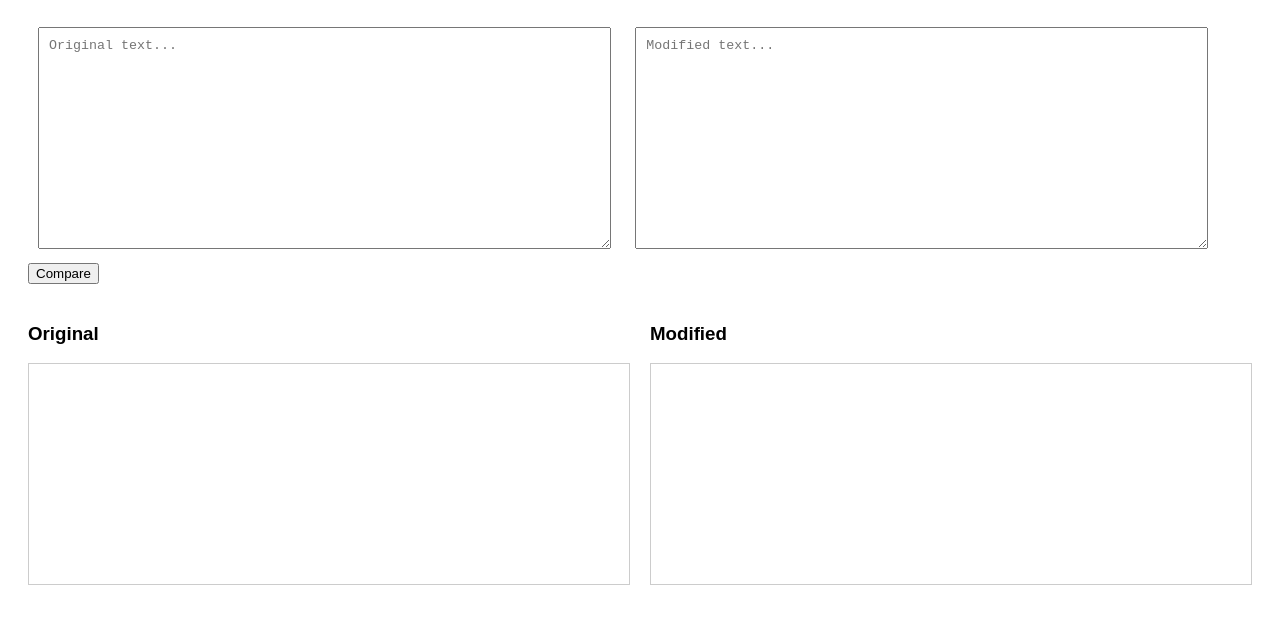
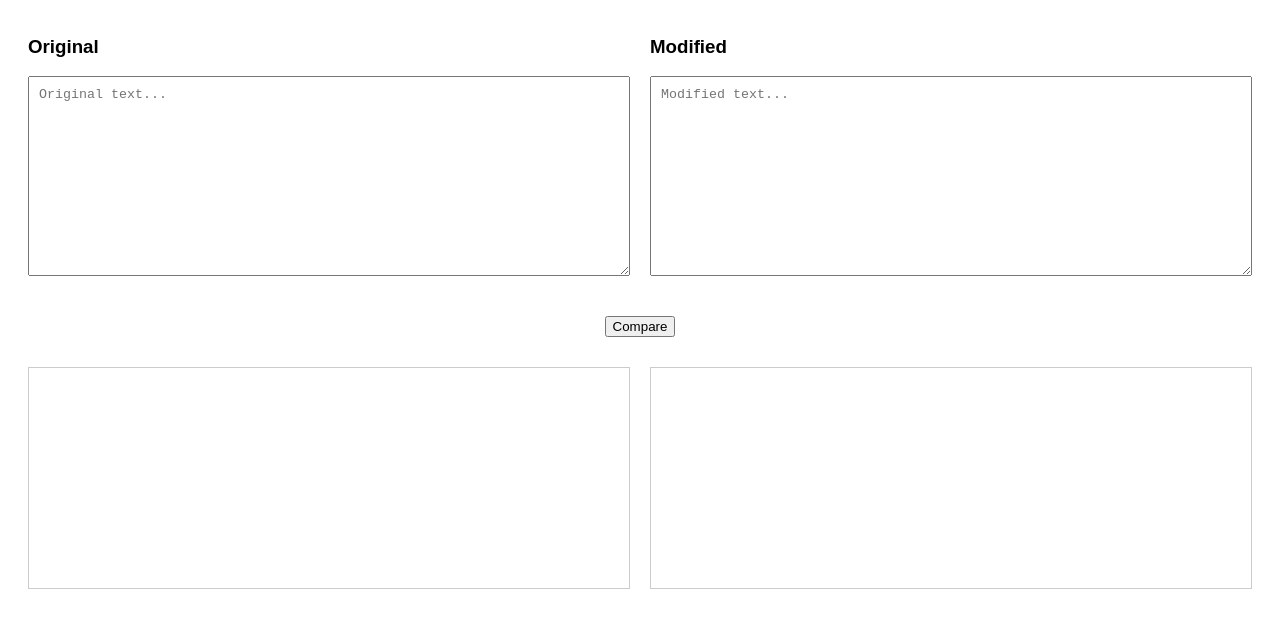
Before and after one commit to dalepotter/txt-diff, a website built with webpack: page src/index.html in a window 1280 px wide. Shown: the part 79-706 px from the top of the page. Built offline with nearby package versions, Linux system fonts and the light colour scheme.

Commit message:
style: Align textareas and diff outputs vertically and reposition compare button
Ensures textareas respect column widths. Moves the compare button to sit between
the text inputs and diff outputs, centres across both columns for improved UX.

```diff
--- a/src/index.html
+++ b/src/index.html
@@ -8,19 +8,25 @@
 
 <body>
   <h2>Text Diff Checker</h2>
-  <div>
-    <textarea id="text1" placeholder="Original text..."></textarea>
-    <textarea id="text2" placeholder="Modified text..."></textarea>
-  </div>
-  <button id="compareBtn">Compare</button>
 
-  <div class="diff-container">
-    <div class="diff-column">
+  <div class="editor-container">
+    <div class="editor-column">
       <h3>Original</h3>
+      <textarea id="text1" placeholder="Original text..."></textarea>
+    </div>
+    <div class="editor-column">
+      <h3>Modified</h3>
+      <textarea id="text2" placeholder="Modified text..."></textarea>
+    </div>
+
+    <div class="editor-row">
+      <button id="compareBtn">Compare</button>
+    </div>
+
+    <div class="editor-column">
       <div id="diffLeft" class="diff-output"></div>
     </div>
-    <div class="diff-column">
-      <h3>Modified</h3>
+    <div class="editor-column">
       <div id="diffRight" class="diff-output"></div>
     </div>
   </div>
--- a/src/style.css
+++ b/src/style.css
@@ -3,21 +3,33 @@ body {
   padding: 20px;
 }
 
-textarea {
-  width: 45%;
-  height: 200px;
-  margin: 10px;
-  padding: 10px;
+.editor-container {
+  display: grid;
+  grid-template-columns: 1fr 1fr;
+  gap: 20px;
+  align-items: start;
 }
 
-.diff-container {
+.editor-column {
   display: flex;
-  gap: 20px;
-  margin-top: 20px;
+  flex-direction: column;
 }
 
-.diff-column {
-  flex: 1;
+.editor-row {
+  grid-column: 1 / -1;
+  display: flex;
+  justify-content: center;
+  margin: 10px 0;
+}
+
+textarea {
+  width: 100%;
+  max-width: 100%;
+  box-sizing: border-box;
+  height: 200px;
+  margin-bottom: 10px;
+  padding: 10px;
+  resize: vertical;
 }
 
 .diff-output {
```
